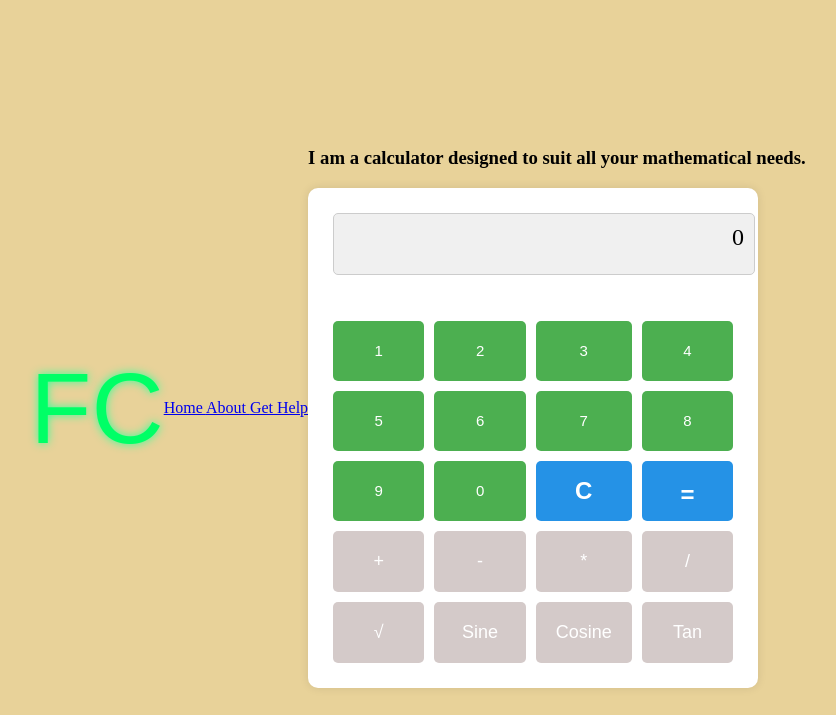
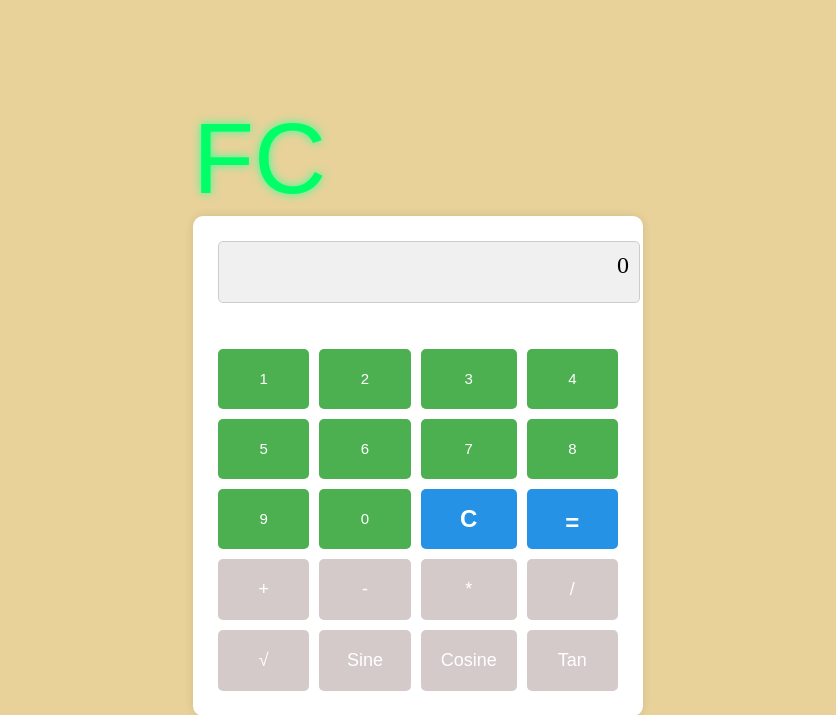
Before and after one commit to Ozi-Fort/Calculator, a Flask app: page / in a window 1280 px wide. Shown: the top 715 px of the page, without its empty margins (222-1058 px from the left). Run offline with Flask 3, Linux system fonts and the light colour scheme.

Commit message:
removed text except for the title and resized buttons

```diff
--- a/templates/index.html
+++ b/templates/index.html
@@ -98,20 +98,16 @@
     </style>
 </head>
 <body>
-    <div class="logo">FC</div>
+
 
     <header>
 
 
-        <nav>
-            <a href="#" class="active"> Home </a>
-            <a href="#"> About </a>
-            <a href="#"> Get Help</a>
-        </nav>
+
     </header>
     <section class="home">
         <div class="home-content">
-            <h3 class="typing-text"> I am a calculator designed to suit all your mathematical needs.<span></span></h3>
+            <div class="logo">FC</div>
 
         </div>
         <div class="calculator">
```
